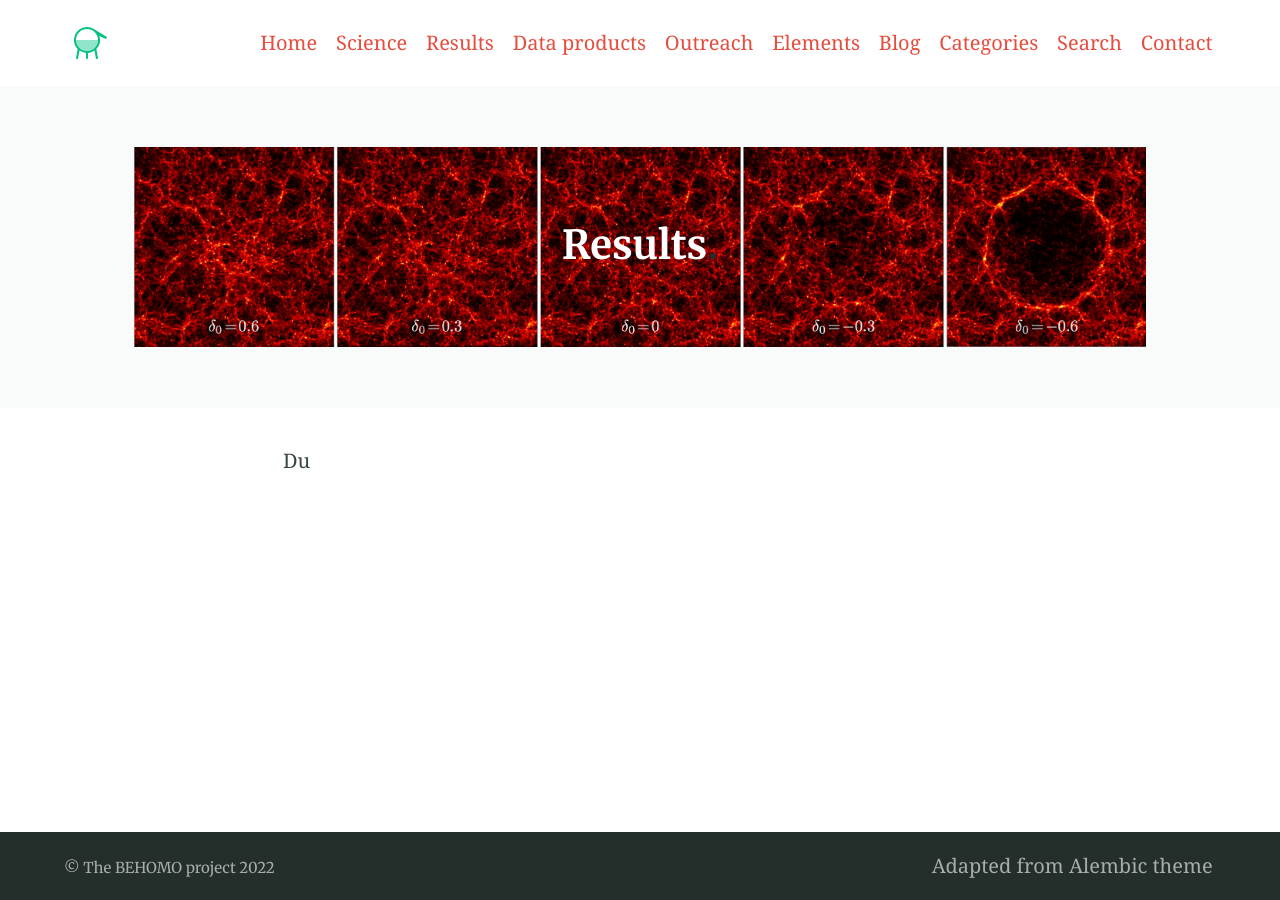
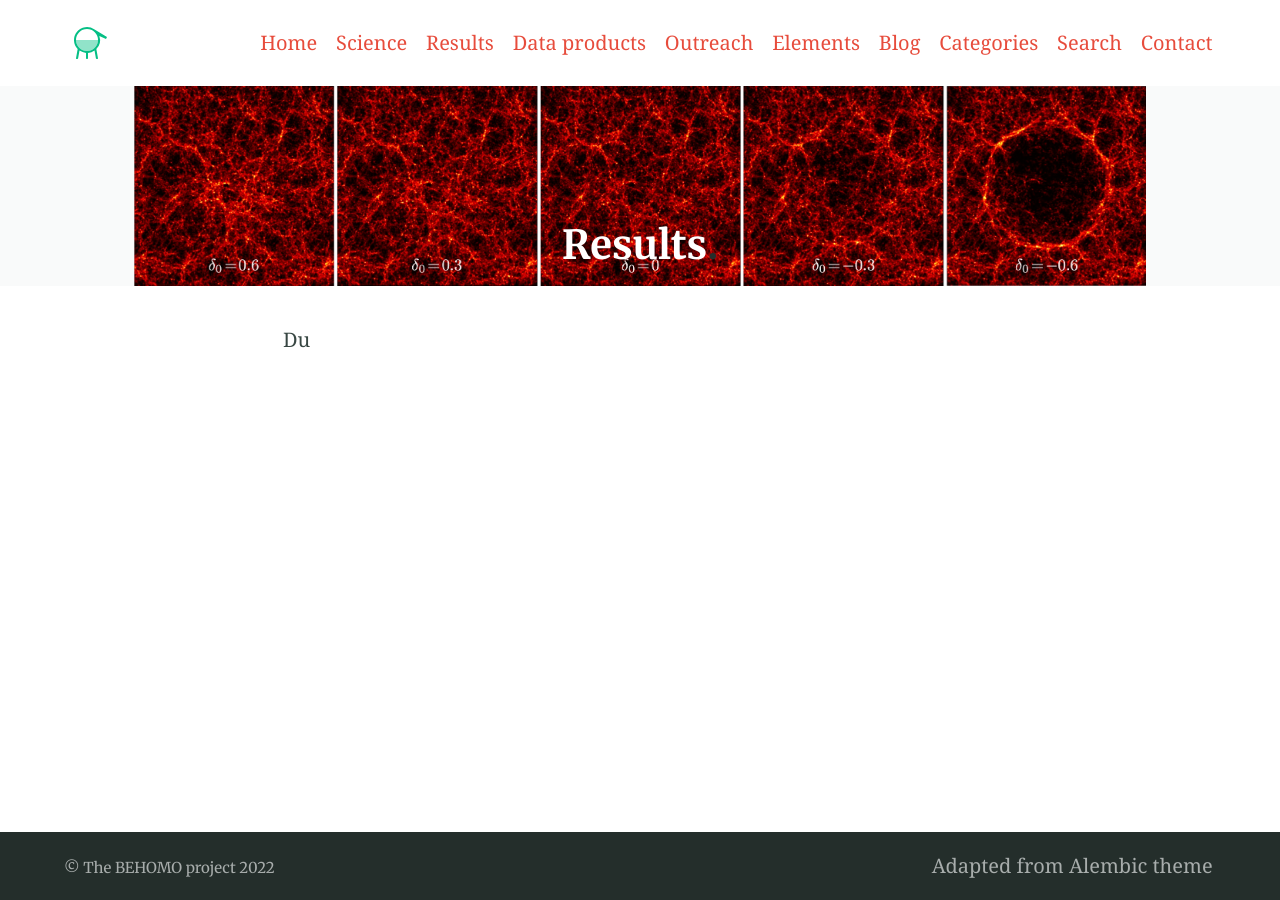
Before and after one commit to valerio-marra/BEHOMO-project, a Jekyll site: the page built from docs/results.md, in a window 1280 px wide. Built offline with Jekyll 4.4.1, drawn with Linux system fonts in a browser that asks for light colours.

Commit message:
Update site-feature.html

```diff
--- a/docs/_includes/site-feature.html
+++ b/docs/_includes/site-feature.html
@@ -7,7 +7,7 @@
 {% endif %}
 
 {% if feature_text or feature_image %}
-  <div class="feature"{% if feature_image %} style="background-image: url({{ feature_image }});background-size: auto 200px;background-repeat: no-repeat;"{% endif %}>
+  <div class="feature"{% if feature_image %} style="background-image: url({{ feature_image }});background-size: auto 200px;background-repeat: no-repeat;height: 200px;"{% endif %}>
     <div class="container  typeset">
       {{ feature_text | markdownify }}
     </div>
```
